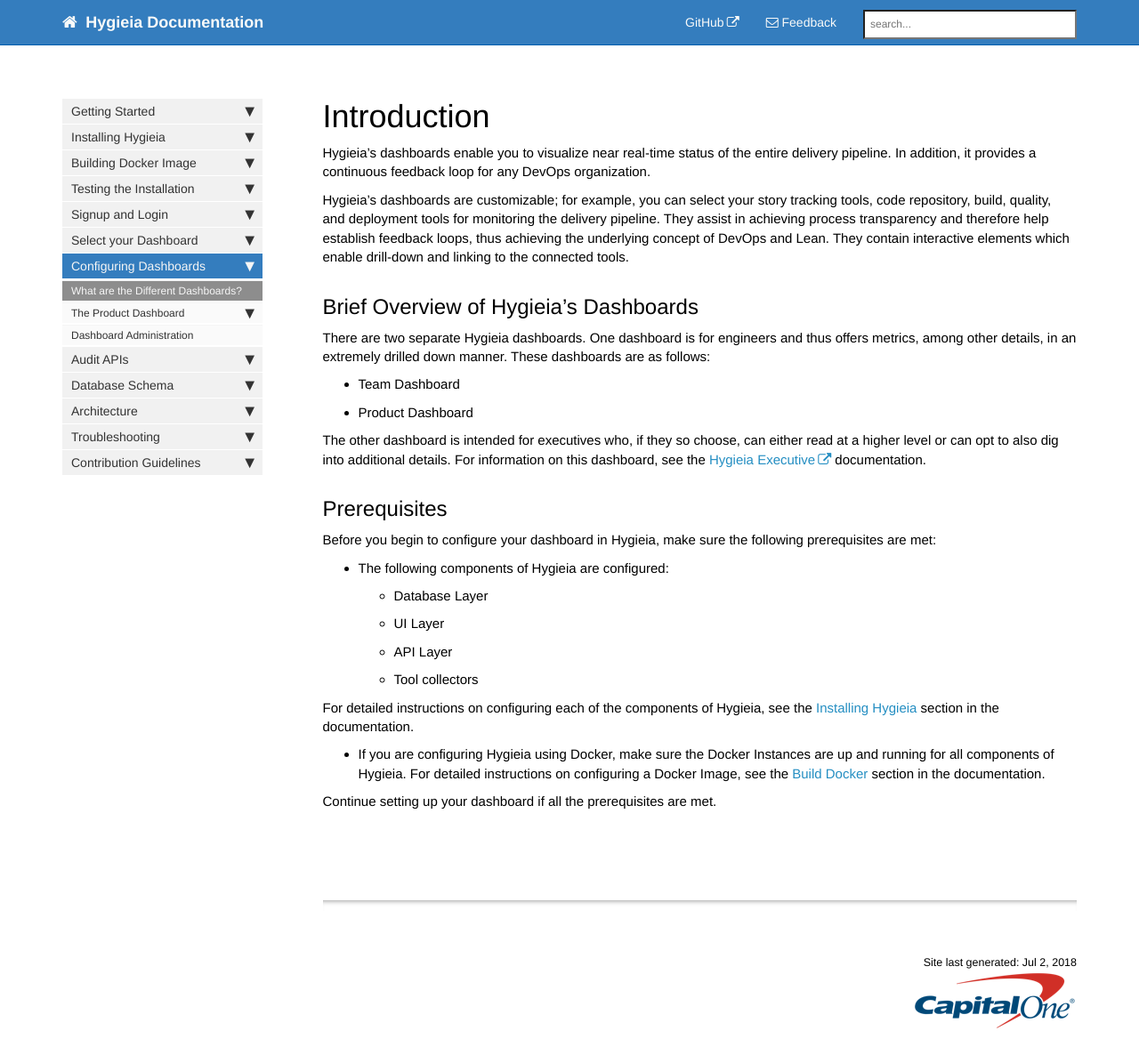
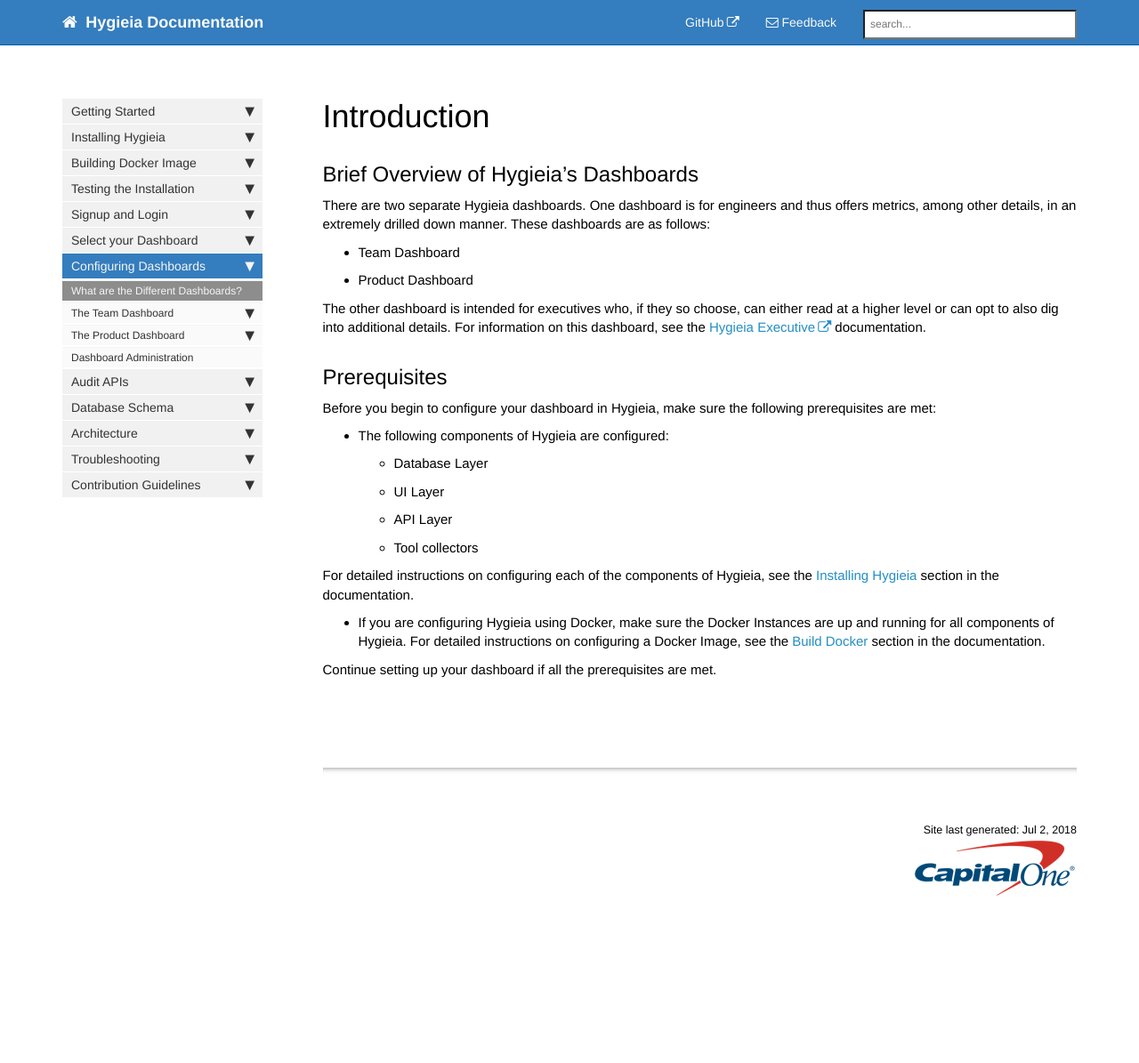
Before and after one commit to Megha849/HygieiaTOC, a Jekyll site: the page built from pages/product1/Introduction.md, in a window 1280 px wide and 1218 px high. Shown: the top 1195 px of the window at 89% size. Built offline with Jekyll 4.4.1, drawn with Linux system fonts in a browser that asks for light colours; nearby versions of some CDN libraries; comment, search, counter and statistics services are not loaded.

```diff
--- a/pages/product1/Introduction.md
+++ b/pages/product1/Introduction.md
@@ -6,10 +6,6 @@ toc: false
 sidebar: hygieia_sidebar
 permalink: Introduction.html
 ---
-
-Hygieia's dashboards enable you to visualize near real-time status of the entire delivery pipeline. In addition, it provides a continuous feedback loop for any DevOps organization.
-
-Hygieia's dashboards are customizable; for example, you can select your story tracking tools, code repository, build, quality, and deployment tools for monitoring the delivery pipeline. They assist in achieving process transparency and therefore help establish feedback loops, thus achieving the underlying concept of DevOps and Lean. They contain interactive elements which enable drill-down and linking to the connected tools.
 
 ## Brief Overview of Hygieia's Dashboards
 
```
Also changed, not shown: _data/sidebars/hygieia_sidebar.yml (+6 -8 lines).
